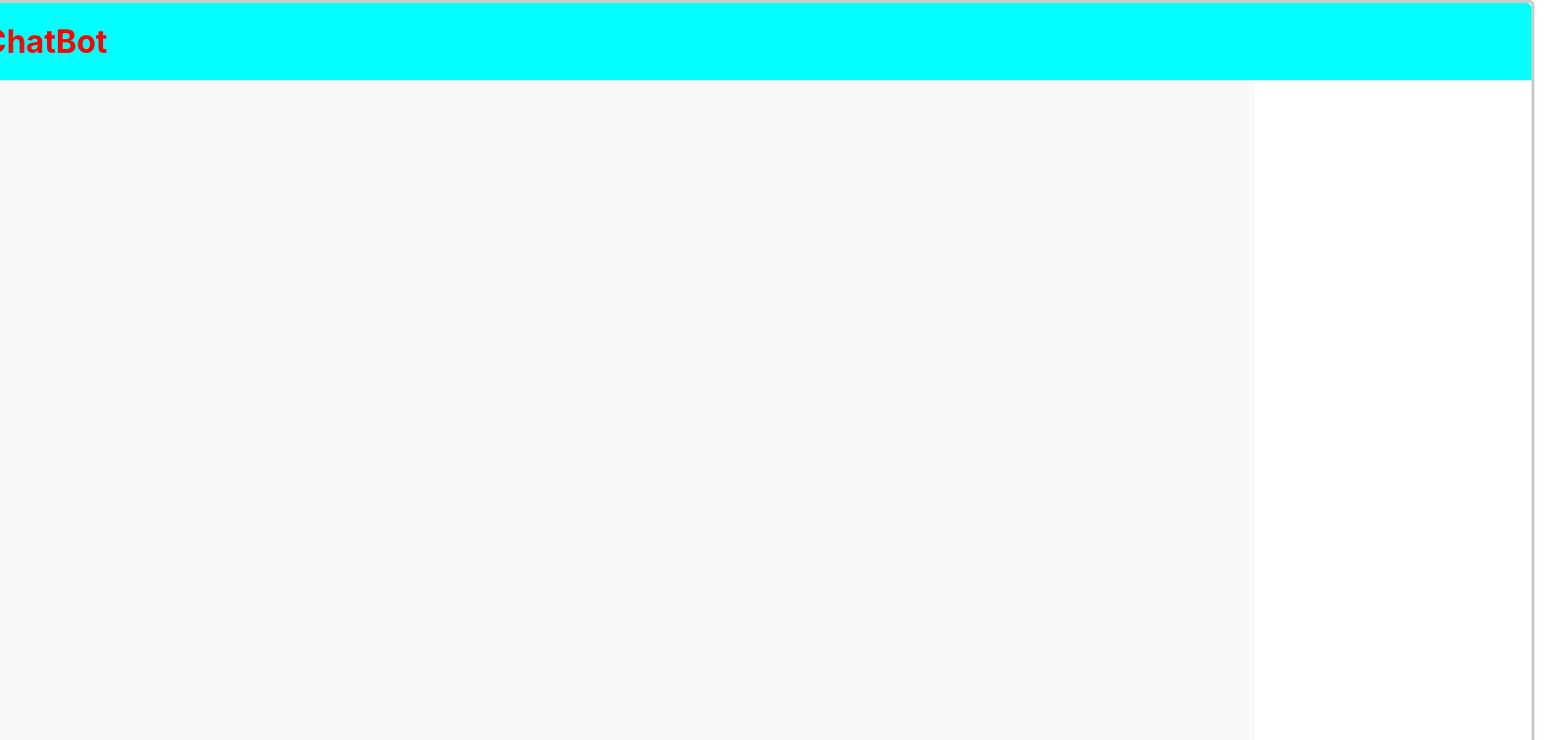
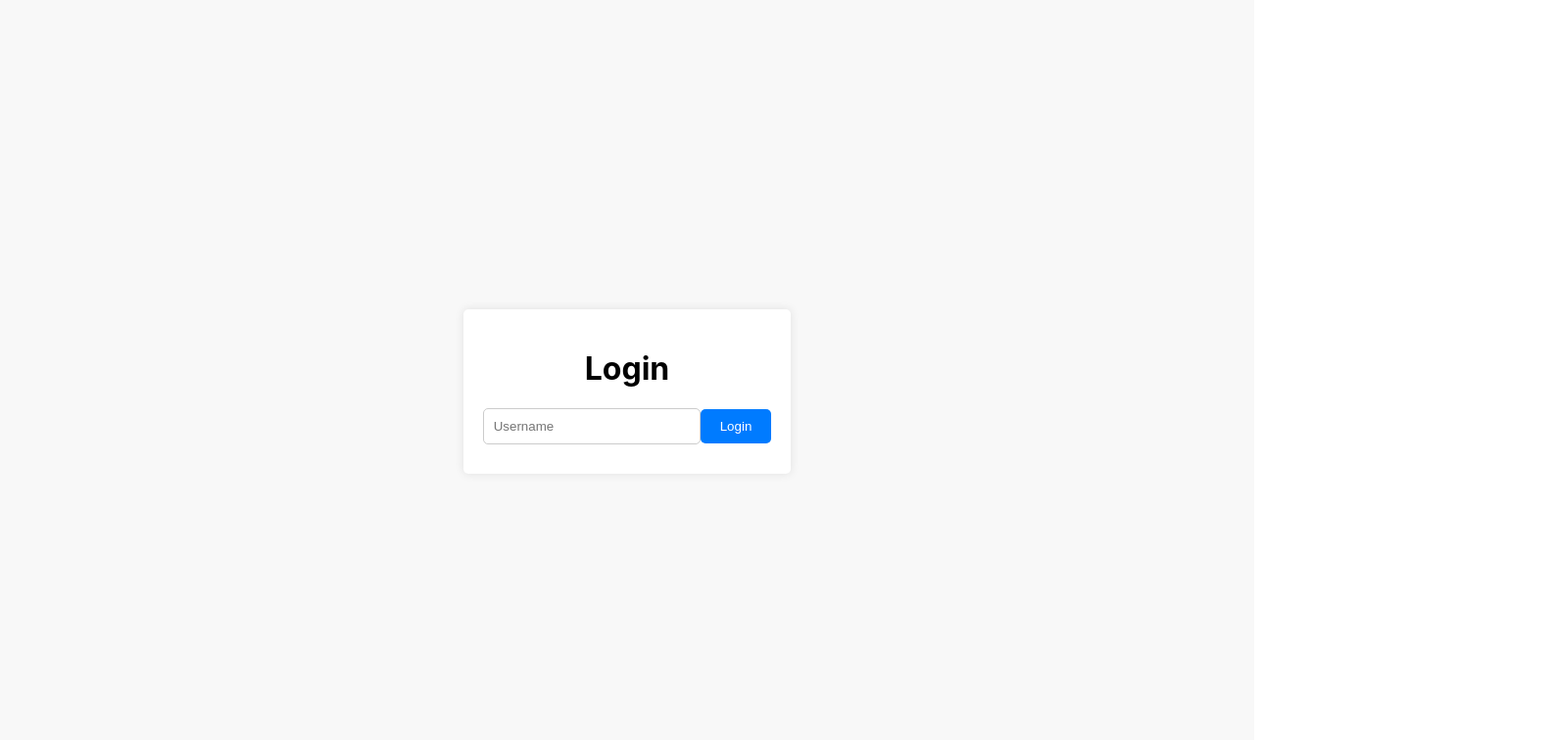
Before and after one commit to MelihYildiz/ChatBotFrontEnd, a React (Create React App) app: page / in a window 1280 px wide. Shown: the top 756 px of the page at 98% size, 1586 px wide, since content can reach past the window. Built offline with nearby package versions, Linux system fonts and the light colour scheme.

Commit message:
Yaptığınız değişikliklerin açıklaması

```diff
--- a/package.json
+++ b/package.json
@@ -8,6 +8,7 @@
     "@testing-library/user-event": "^13.5.0",
     "react": "^18.3.1",
     "react-dom": "^18.3.1",
+    "react-router-dom": "^6.26.0",
     "react-scripts": "5.0.1",
     "styled-components": "^6.1.12",
     "web-vitals": "^2.1.4"
--- a/src/App.js
+++ b/src/App.js
@@ -1,5 +1,6 @@
-import React from 'react';
+import React, { useState } from 'react';
 import Chatbot from './Components/Chatbot';
+import Login from './Components/Login';
 import styled from 'styled-components';
 
 const AppContainer = styled.div`
@@ -10,11 +11,60 @@ const AppContainer = styled.div`
   background-color: #f8f8f8;
 `;
 
+const Header = styled.div`
+  position: absolute;
+  top: 10px;
+  right: 10px;
+  display: flex;
+  align-items: center;
+`;
+
+const UserName = styled.span`
+  margin-right: 10px;
+  font-weight: bold;
+`;
+
+const LogoutButton = styled.button`
+  padding: 5px 10px;
+  background-color: #ff4d4d;
+  border: none;
+  border-radius: 5px;
+  color: white;
+  cursor: pointer;
+
+  &:hover {
+    background-color: #cc0000;
+  }
+`;
 
 function App() {
+  const [isLoggedIn, setIsLoggedIn] = useState(false);
+  const [username, setUsername] = useState('');
+
+  const handleLogin = () => {
+    if (username.trim()) {
+      setIsLoggedIn(true);
+    }
+  };
+
+  const handleLogout = () => {
+    setIsLoggedIn(false);
+    setUsername('');
+  };
+
   return (
     <AppContainer>
-      <Chatbot />
+      {isLoggedIn ? (
+        <>
+          <Header>
+            <UserName>{username}</UserName>
+            <LogoutButton onClick={handleLogout}>Logout</LogoutButton>
+          </Header>
+          <Chatbot />
+        </>
+      ) : (
+        <Login username={username} setUsername={setUsername} handleLogin={handleLogin} />
+      )}
     </AppContainer>
   );
 }
--- a/src/Components/ChatInput.js
+++ b/src/Components/ChatInput.js
@@ -29,7 +29,7 @@ const ChatInput = ({ onSendMessage }) => {
 
   const handleSend = () => {
     if (input.trim()) {
-      onSendMessage(input);
+      onSendMessage(input); // Mesaj orijinal haliyle gönderiliyor
       setInput('');
     }
   };
@@ -42,7 +42,7 @@ const ChatInput = ({ onSendMessage }) => {
         onChange={(e) => setInput(e.target.value)}
         onKeyPress={(e) => e.key === 'Enter' && handleSend()}
       />
-      <Button onClick={handleSend}>Gonder</Button>
+      <Button onClick={handleSend}>Gönder</Button>
     </InputContainer>
   );
 };
--- a/src/Components/Chatbot.js
+++ b/src/Components/Chatbot.js
@@ -1,34 +1,18 @@
-import React, { useState } from 'react';
+import React, { useState, useEffect, useRef } from 'react';
 import styled from 'styled-components';
 import ChatInput from './ChatInput';
+import { convertToAscii } from '../Services/asciiService';
 
 const Container = styled.div`
   display: flex;
-  justify-content: flex-start; /* Login ve Chatbot bileşenlerini yan yana hizalamak için */
-  padding: 20px; /* İsteğe bağlı kenar boşlukları */
-  height: 100vh; /* Tüm ekranı kaplaması için */
-`;
-
-const LoginContainer = styled.div`
-  flex: 1; /* Kutuyu sola kadar genişletmek için */
+  justify-content: center;
+  align-items: center;
   padding: 20px;
-  height: 860px;
-  border: 3px solid #ccc;
-  border-radius: 5px;
-  display: flex;
-  flex-direction: column;
-  justify-content: flex-start;
-  align-items: center;
-  margin-right: 20px; /* ChatbotContainer'dan ayırmak için kenar boşluğu */
-`;
-
-const Logo = styled.img`
-  width: 180px; /* Logonun genişliği, isteğe göre ayarlayabilirsiniz */
-  margin-bottom: 20px; /* Logonun altına boşluk eklemek için */
+  height: 100vh;
 `;
 
 const ChatbotContainer = styled.div`
-  width: 1600px;
+  width: 1200px;
   height: 900px;
   border: 3px solid #ccc;
   border-radius: 5px;
@@ -61,52 +45,30 @@ const Message = styled.div`
   border-radius: 5px;
 `;
 
-const Input = styled.input`
-  margin-bottom: 10px;
-  padding: 10px;
-  width: 100%;
-  border: 1px solid #ccc;
-  border-radius: 5px;
-`;
-
-const Button = styled.button`
-  padding: 10px;
-  width: 100%;
-  background-color: #007BFF;
-  border: none;
-  border-radius: 5px;
-  color: white;
-  font-size: 16px;
-  cursor: pointer;
-
-  &:hover {
-    background-color: #00CCCC;
-  }
-`;
-
 const Chatbot = () => {
   const [messages, setMessages] = useState([]);
+  const chatEndRef = useRef(null);
+
+  useEffect(() => {
+    chatEndRef.current?.scrollIntoView({ behavior: 'smooth' });
+  }, [messages]);
 
   const handleSendMessage = (message) => {
+    // Kullanıcı mesajını ekle (orijinal haliyle)
     setMessages([...messages, { text: message, isUser: true }]);
-    // Mock response
+
+    // Kullanıcı mesajını ASCII formatına çevirip bot cevabı olarak ekle
     setTimeout(() => {
+      const asciiMessage = convertToAscii(message);
       setMessages((prevMessages) => [
         ...prevMessages,
-        { text: '--Botu bağladığımızda cevap verecek.--', isUser: false },
+        { text: asciiMessage, isUser: false },
       ]);
     }, 1000);
   };
 
   return (
     <Container>
-      <LoginContainer>
-        <Logo src="digiturklogo.png" alt="Logo" />
-        <h1>Login</h1>
-        <Input type="text" placeholder="Username" />
-        <Input type="password" placeholder="Password" />
-        <Button>Login</Button>
-      </LoginContainer>
       <ChatbotContainer>
         <Header>ChatBot</Header>
         <ChatLog>
@@ -115,6 +77,7 @@ const Chatbot = () => {
               {message.text}
             </Message>
           ))}
+          <div ref={chatEndRef} /> {/* Bu div, en son mesajın altında kalır */}
         </ChatLog>
         <ChatInput onSendMessage={handleSendMessage} />
       </ChatbotContainer>
--- /dev/null
+++ b/src/Components/Login.js
@@ -0,0 +1,60 @@
+import React from 'react';
+import styled from 'styled-components';
+
+const LoginContainer = styled.div`
+  display: flex;
+  flex-direction: column;
+  align-items: center;
+  background-color: white;
+  padding: 20px;
+  border-radius: 5px;
+  box-shadow: 0px 0px 10px rgba(0, 0, 0, 0.1);
+`;
+
+const Input = styled.input`
+  margin-bottom: 10px;
+  padding: 10px;
+  border: 1px solid #ccc;
+  border-radius: 5px;
+  width: 200px;
+`;
+
+const Button = styled.button`
+  padding: 10px 20px;
+  background-color: #007BFF;
+  border: none;
+  border-radius: 5px;
+  color: white;
+  cursor: pointer;
+
+  &:hover {
+    background-color: #0056b3;
+  }
+`;
+
+const Login = ({ username, setUsername, handleLogin }) => {
+
+  // Formun submit edilmesini sağlayan fonksiyon
+  const handleSubmit = (e) => {
+    e.preventDefault(); // Sayfanın yenilenmesini engeller
+    handleLogin();
+  };
+
+  return (
+    <LoginContainer>
+      <h1>Login</h1>
+      <form onSubmit={handleSubmit}>
+        <Input
+          type="text"
+          placeholder="Username"
+          value={username}
+          onChange={(e) => setUsername(e.target.value)}
+          onKeyPress={(e) => e.key === 'Enter' && handleSubmit(e)} // Enter tuşuna basıldığında submit işlemi yapar
+        />
+        <Button type="submit">Login</Button>
+      </form>
+    </LoginContainer>
+  );
+};
+
+export default Login;
--- /dev/null
+++ b/src/Services/asciiService.js
@@ -0,0 +1,4 @@
+// asciiService.js
+export const convertToAscii = (text) => {
+    return text.split('').map(char => char.charCodeAt(0)).join(' ');
+  };
```
Also changed, not shown: 1 other file (tests, documents, lock files or other folders).
